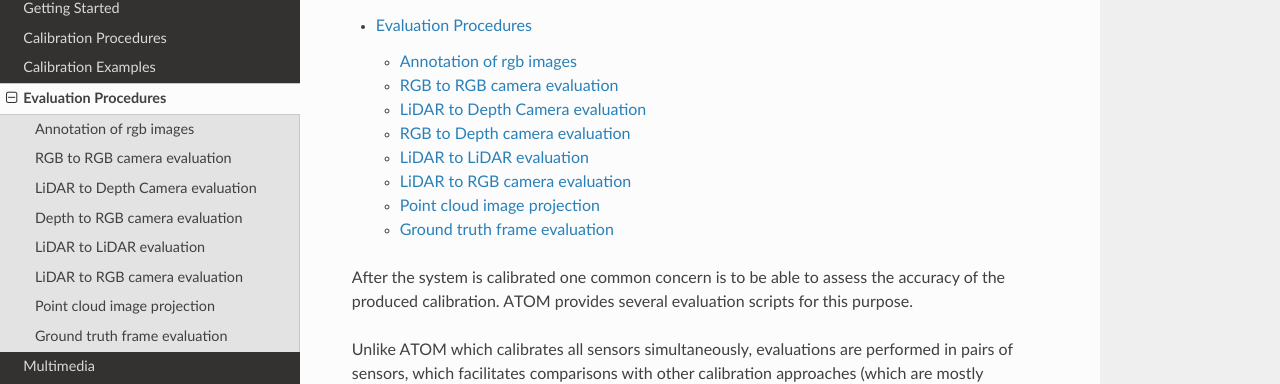
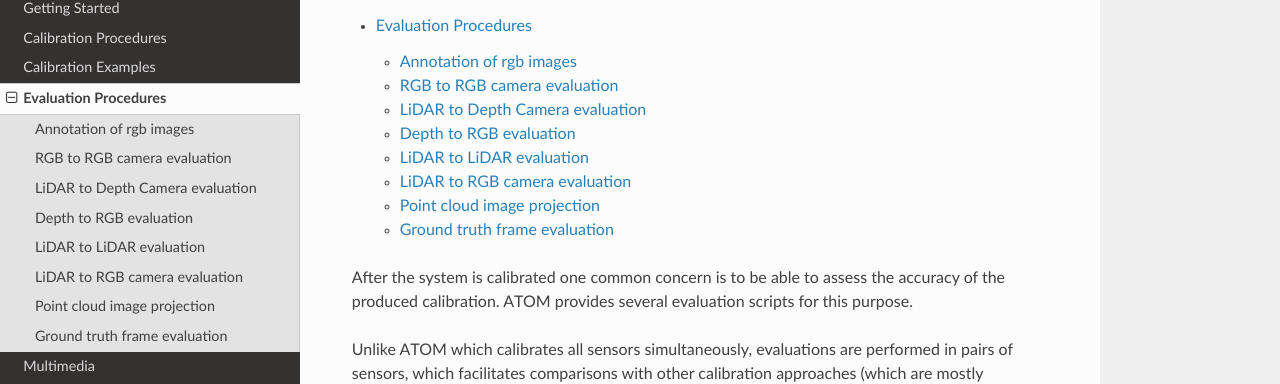
Before and after one commit to lardemua/atom_documentation, an MkDocs documentation site: the page built from docs/evaluations.md, in a window 1280 px wide and 900 px high. Shown: the part 141-525 px from the top of the window. Built offline with MkDocs 1.6.1, drawn with Linux system fonts in a browser that asks for light colours; nearby versions of some CDN libraries; some of the changed text lies outside the part shown.

Commit message:
lardemua/atom#615 fixing evaluation links

````diff
--- a/docs/evaluations.md
+++ b/docs/evaluations.md
@@ -4,7 +4,7 @@
     - [Annotation of rgb images](#annotation-of-rgb-images)
     - [RGB to RGB camera evaluation](#rgb-to-rgb-camera-evaluation)
     - [LiDAR to Depth Camera evaluation](#lidar-to-depth-camera-evaluation)
-    - [RGB to Depth camera evaluation](#rgb-to-depth-camera-evaluation)
+    - [Depth to RGB evaluation](#depth-to-rgb-evaluation)
     - [LiDAR to LiDAR evaluation](#lidar-to-lidar-evaluation)
     - [LiDAR to RGB camera evaluation](#lidar-to-rgb-camera-evaluation)
     - [Point cloud image projection](#point-cloud-image-projection)
@@ -118,7 +118,7 @@
 
 ```
 
-#### Depth to RGB camera evaluation
+#### Depth to RGB evaluation
 
 How to run:
 
````
